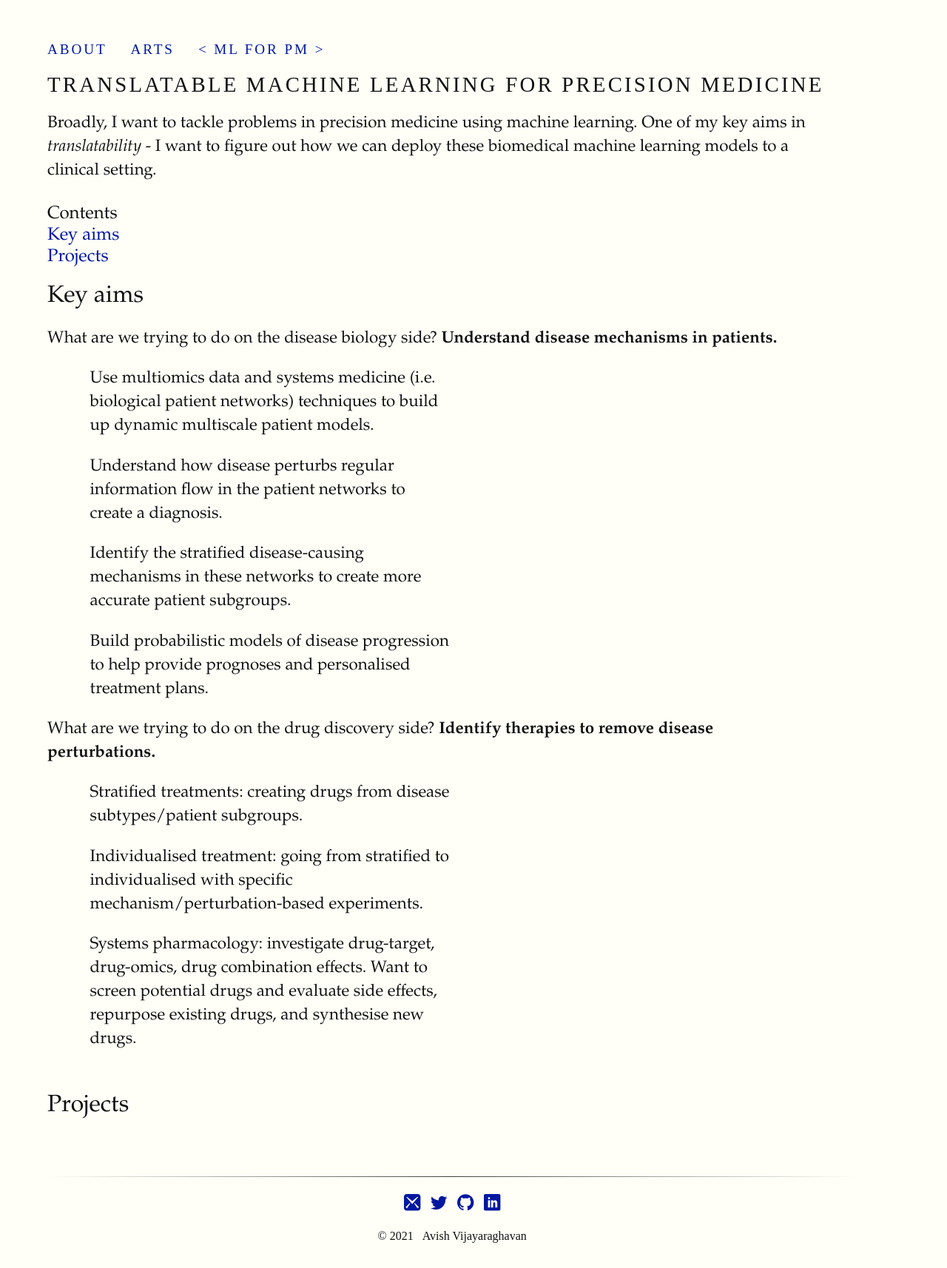
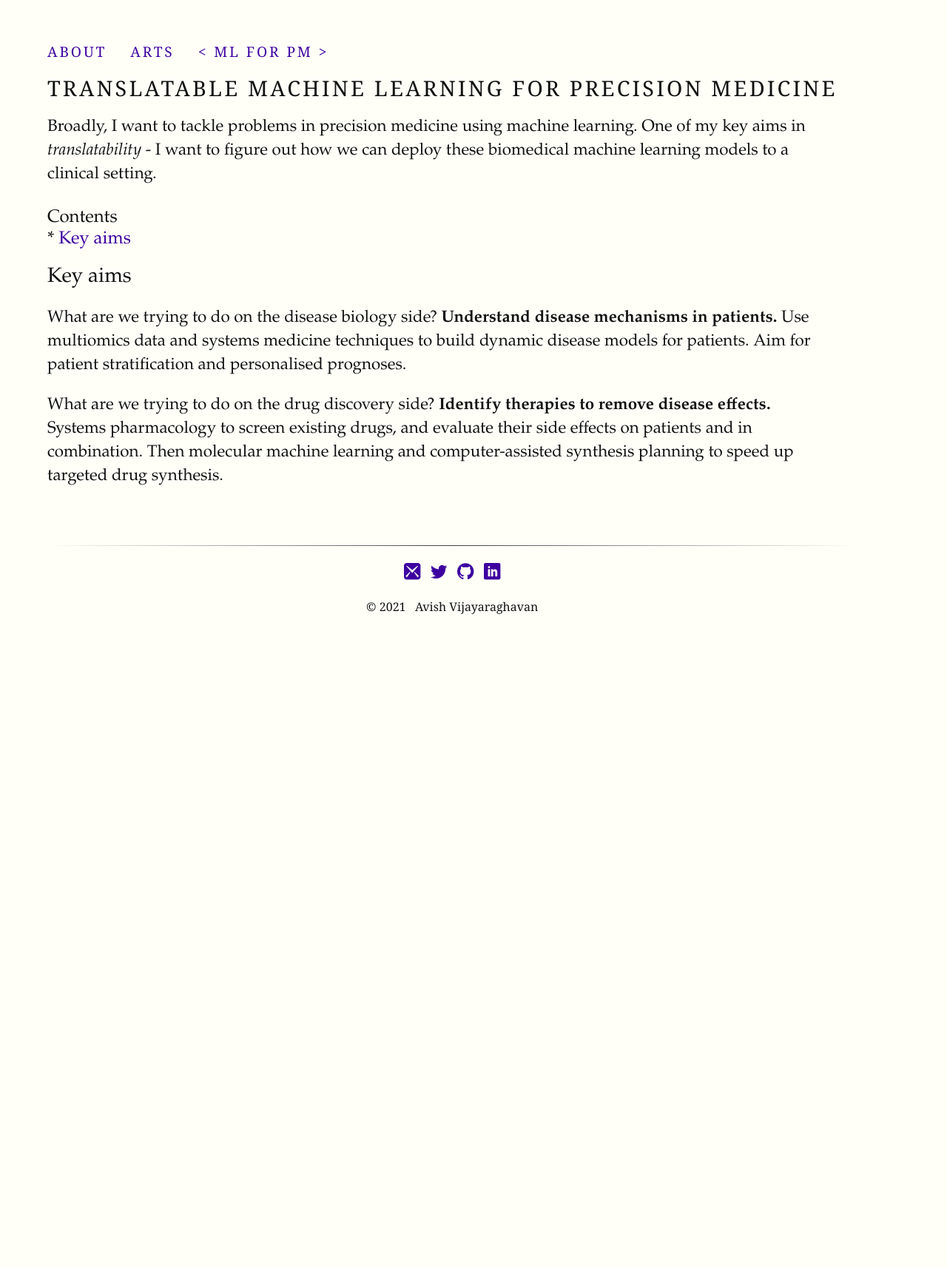
Before and after one commit to avishvj/avishvj.github.io, a Jekyll site: the page built from pages/ml4pm.md, in a window 1280 px wide. Shown: the whole page at 74% size. Built offline with Jekyll 4.4.1, drawn with Linux system fonts in a browser that asks for light colours; some web fonts are replaced; after the commit the page ends 900 px from its top, so only the background shows below that.

Commit message:
modify some text

```diff
--- a/_sass/_settings.scss
+++ b/_sass/_settings.scss
@@ -4,13 +4,13 @@ $body-font: ETBembo, "Chronicle Text G2", Palatino, "Palatino Linotype", "Palati
 // Note that Gill Sans is the top of the stack and corresponds to what is used in Tufte's books
 // However, it is not a free font, so if it is not present on the computer that is viewing the webpage
 // The free Google 'Lato' font is used instead. It is similar.
-$sans-font: ETBembo; // do work: "Book Antiqua", "Palatino Linotype", Consolas; // don't work: "Chronicle Text G2", Palatino, "Palatino LT STD",
+$sans-font: Georgia, ETBembo; // do work: "Book Antiqua", "Palatino Linotype", Consolas; // don't work: "Chronicle Text G2", Palatino, "Palatino LT STD",
 //"Gill Sans", "Gill Sans MT", "Gotham Narrow", "Lato", Calibri, sans-serif;
 $code-font: Consolas, "Liberation Mono", Menlo, Courier, monospace;
 $url-font: "Lucida Console", "Lucida Sans Typewriter", Monaco, "Bitstream Vera Sans Mono", monospace;
 $text-color: #111;
 $bg-color: #fffff8;// #fff4eb; //#fffff8;
-$contrast-color: #0018a0;// #5c4fb1; // #a00000
+$contrast-color: #3d00a0;// #5c4fb1; // #a00000
 $border-color: #333333;
 $link-style: underline; // choices are 'color' or 'underline'. Color option styles links with $contrast-color set above
 
--- a/pages/ml4pm.md
+++ b/pages/ml4pm.md
@@ -12,29 +12,13 @@ permalink: /ml4pm/
   <div style="font-size:1.5em; margin-bottom:0.5cm">
   <br />
   <font size="5"> Contents </font> <br>
-  <a href="#aims">Key aims</a><br>
-  <a href="#proj">Projects</a><br>
+  * <a href="#aims">Key aims</a><br>
   </div>
 
-  <font style="font-size:2em">
+  <font style="font-size:1.75em">
   <a name="aims"></a>Key aims </font>
-  What are we trying to do on the disease biology side? **Understand disease mechanisms in patients.**
+  What are we trying to do on the disease biology side? **Understand disease mechanisms in patients.** Use multiomics data and systems medicine techniques to build dynamic disease models for patients. Aim for patient stratification and personalised prognoses.
 
-  * Use multiomics data and systems medicine (i.e. biological patient networks) techniques to build up dynamic multiscale patient models.
-  * Understand how disease perturbs regular information flow in the patient networks to create a diagnosis.
-  * Identify the stratified disease-causing mechanisms in these networks to create more accurate patient subgroups.
-  * Build probabilistic models of disease progression to help provide prognoses and personalised treatment plans.
+  What are we trying to do on the drug discovery side? **Identify therapies to remove disease effects.** Systems pharmacology to screen existing drugs, and evaluate their side effects on patients and in combination. Then molecular machine learning and computer-assisted synthesis planning to speed up targeted drug synthesis.
 
-
-  What are we trying to do on the drug discovery side? **Identify therapies to remove disease perturbations.**
-
-  * Stratified treatments: creating drugs from disease subtypes/patient subgroups.
-  * Individualised treatment: going from stratified to individualised with specific mechanism/perturbation-based experiments.
-  * Systems pharmacology: investigate drug-target, drug-omics, drug combination effects. Want to screen potential drugs and evaluate side effects, repurpose existing drugs, and synthesise new drugs.
-
-  <br />
-
-  <font style="font-size:2em">
-  <a name="proj"></a>Projects </font>
-
-  <!--hi -->
+  <!--<br /> this gives you a break in page -->
```
